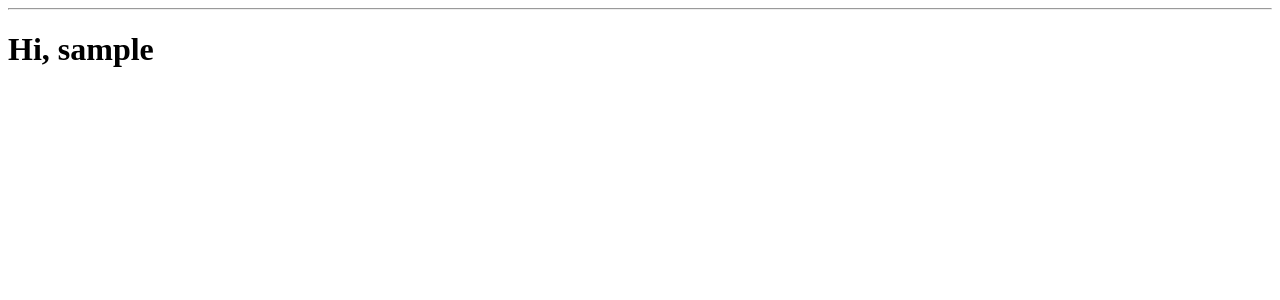
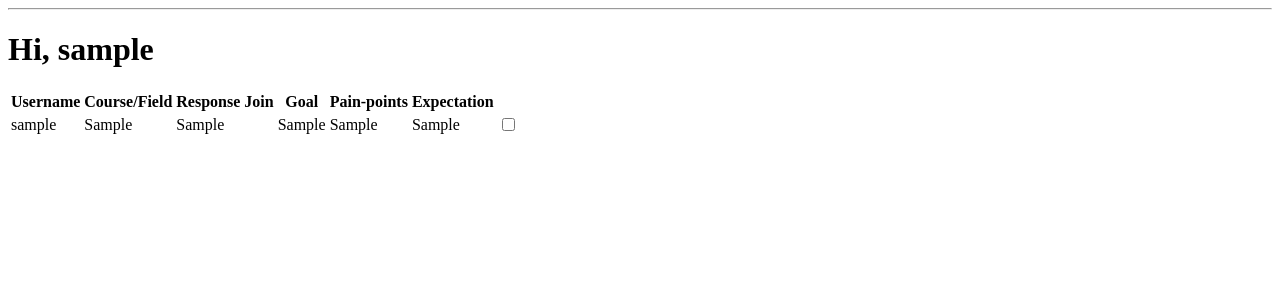
Before and after one commit to donovan2121/study-portal-flask, a Flask app: page /admin in a window 1280 px wide. Shown: the part 26-326 px from the top of the page. Run offline with Flask 2, Linux system fonts and the light colour scheme; a user stored in the database is signed in; tables that the repository leaves empty hold one stand-in row (values such as "Sample post").

Commit message:
added feature display students in table view

```diff
--- a/app/routes.py
+++ b/app/routes.py
@@ -16,7 +16,9 @@ def index():
 @app.route('/admin')
 @login_required
 def admin():
-    return render_template('admin.html')
+    students = Student.query.all()
+
+    return render_template('admin.html', students=students)
 
 @app.route('/registration', methods=['GET', 'POST'])
 def registration():
@@ -30,7 +32,7 @@ def registration():
         flash('Registration is Successful!')
 
         # notify admin via smtp
-        send_student_registration(student)
+        # send_student_registration(student)
 
     return render_template('registration.html', title='Registration Portal', form=form)
 
--- a/app/templates/admin.html
+++ b/app/templates/admin.html
@@ -2,4 +2,23 @@
 
 {% block content %}
     <h1>Hi, {{ current_user.username }}</h1>
+    <table>
+        <th>Username</th>
+        <th>Course/Field</th>
+        <th>Response Join</th>
+        <th>Goal</th>
+        <th>Pain-points</th>
+        <th>Expectation</th>
+    {% for student in students %}
+        <tr>
+            <td>{{student.reddit_username}}</td>
+            <td>{{student.course}}</td>
+            <td>{{student.response_join}}</td>
+            <td>{{student.response_goal}}</td>
+            <td>{{student.response_pain}}</td>
+            <td>{{student.response_expect}}</td>
+            <td><input type="checkbox" name="" id=""></td>
+        </tr>
+    {% endfor %}
+    </table>
 {% endblock %}
```
